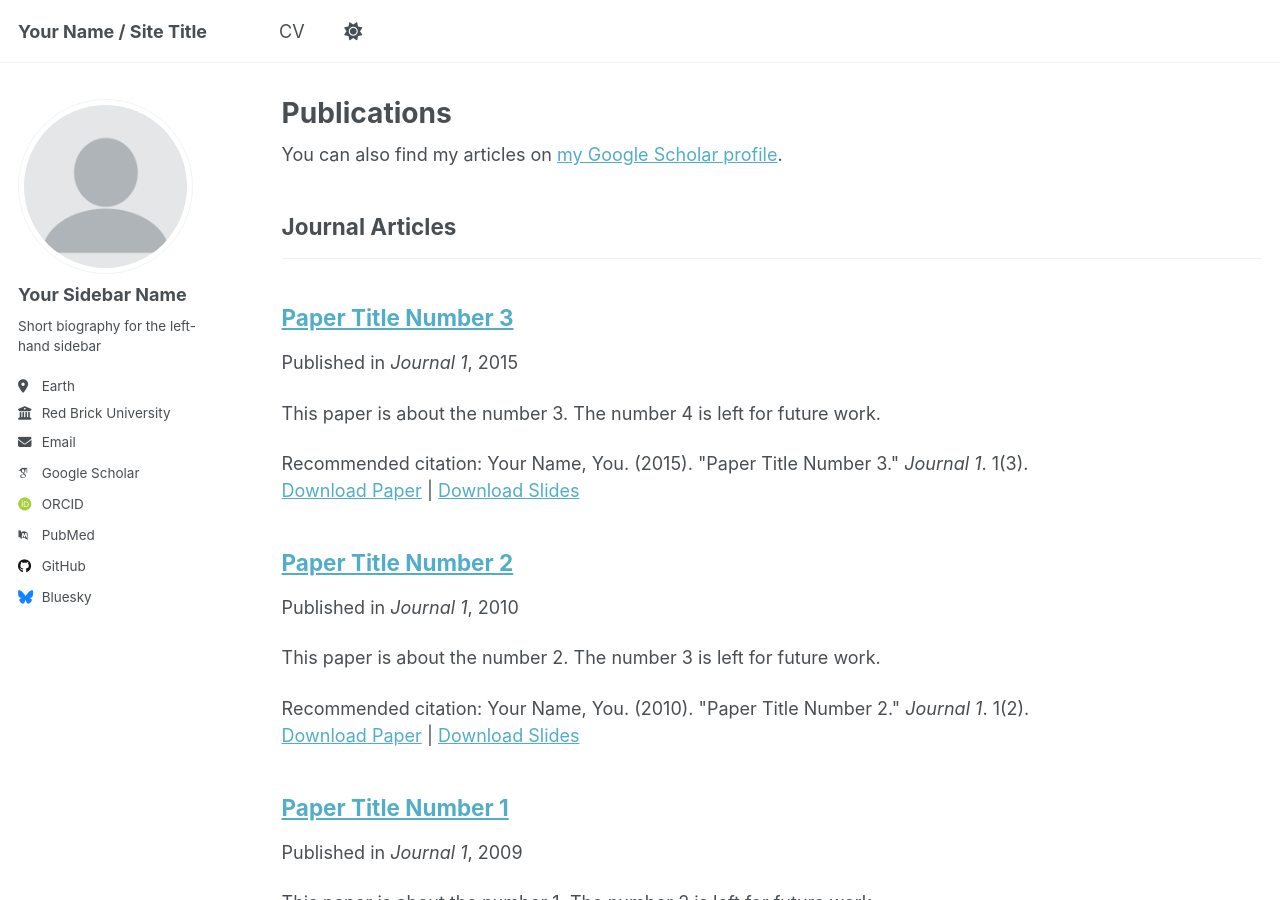
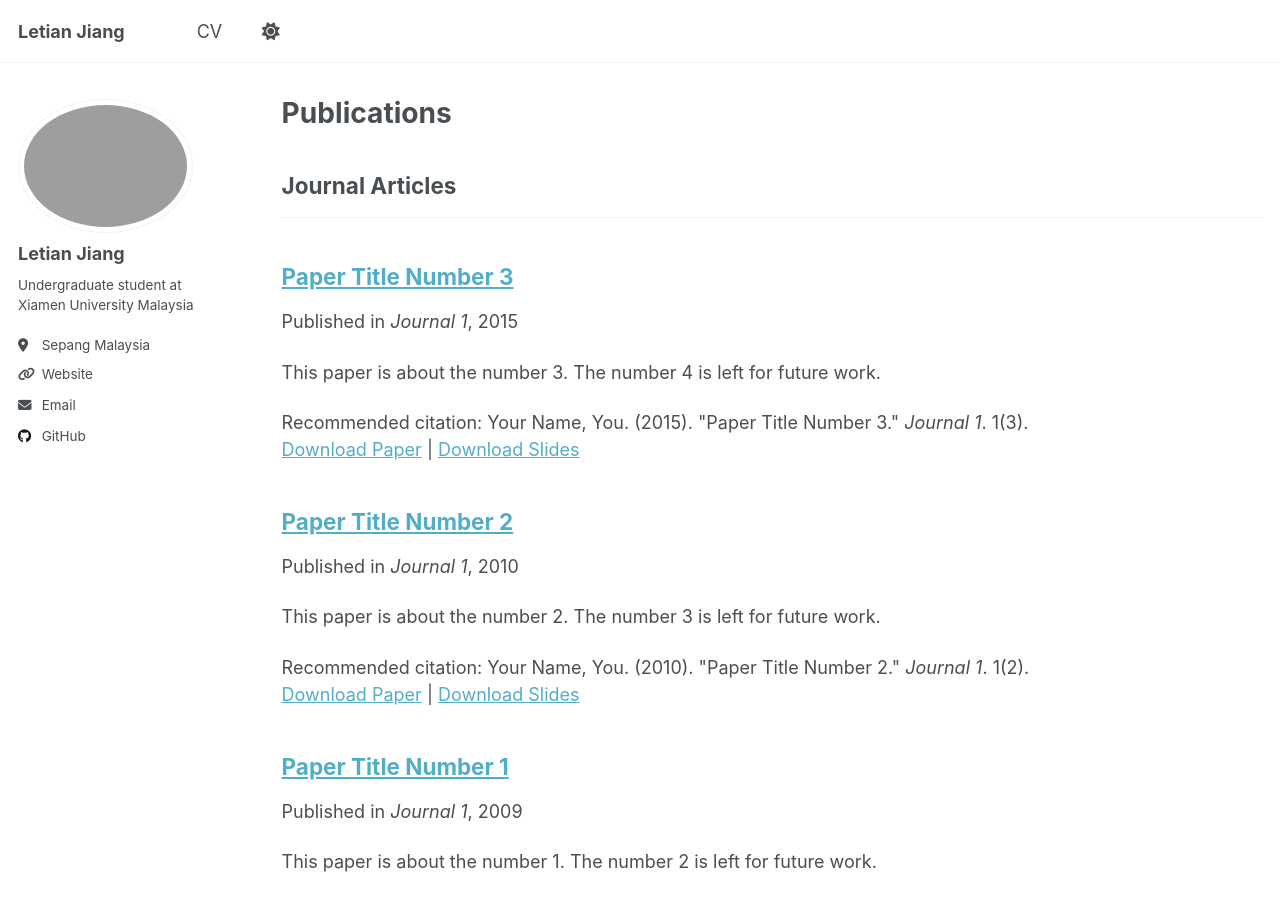
Before and after one commit to LetianJiang2/letianjiang2.github.io, a Jekyll site: the page built from _pages/publications.html, in a window 1280 px wide and 900 px high. Built offline with Jekyll 4.4.1, drawn with Linux system fonts in a browser that asks for light colours; some web fonts are replaced; some of the changed text lies outside the part shown.

Commit message:
Refactor code structure for improved readability and maintainability

```diff
--- a/_config.yml
+++ b/_config.yml
@@ -9,73 +9,28 @@
 # Basic Site Settings
 locale                   : "en-US"
 site_theme               : "default"
-title                    : "Your Name / Site Title"
+title                    : "Letian Jiang" # the title of your site, e.g. "My Academic Page"
 title_separator          : "-"
-name                     : &name "Your Name"
-description              : &description "personal description"
-url                      : https://academicpages.github.io # the base hostname & protocol for your site e.g. "https://[your GitHub username].github.io" or if you already have some other page hosted on Github then use "https://[your GitHub username].github.io/[Your Repo Name]"
+name                     : &name "Letian Jiang"
+description              : &description "Undergraduate student at Xiamen University Malaysia"
+url                      : https://letianjiang2.github.io # the base hostname & protocol for your site e.g. "https://[your GitHub username].github.io" or if you already have some other page hosted on Github then use "https://[your GitHub username].github.io/[Your Repo Name]"
 baseurl                  : "" # the subpath of your site, e.g. "/blog"
-repository               : "academicpages/academicpages.github.io"
+repository               : "letianjiang2/letianjiang2.github.io"
 
 # Site Author - The following control what appear as part of the author content on the side bar.
 #               If a field is blank the icon and link will not appear, otherwise it will be shown.
 #               Additional customization can be done by editing /_includes/author-profile.html
 author:
   # Biographic information
-  avatar           : "profile.png"
-  name             : "Your Sidebar Name"
+  avatar           : "profile.jpg"
+  name             : "Letian Jiang"
   pronouns         : # example: "she/her"
-  bio              : "Short biography for the left-hand sidebar"
-  location         : "Earth"
-  employer         : "Red Brick University"
-  uri              : # URL
-  email            : "none@example.org"
+  bio              : "Undergraduate student at Xiamen University Malaysia"
+  location         : "Sepang Malaysia"
+  uri              : "https://letianjiang2.github.io" # URL to your homepage, e.g. "https://[your GitHub username].github.io"
+  email            : "dylan83538@gmail.com"
 
-  # Academic websites
-  academia         : # URL
-  arxiv            : # URL - Update with the correct link to your profile
-  googlescholar    : "https://scholar.google.com/citations?user=PS_CX0AAAAAJ"
-  impactstory      : # URL
-  orcid            : "http://orcid.org/yourorcidurl"
-  semantic         : # URL
-  pubmed           : "https://www.ncbi.nlm.nih.gov/pubmed/?term=john+snow"
-  researchgate     : # URL
-  scopus           : # URL
-
-  # Repositories and software development
-  bitbucket        : # Username - Update with your username on the site
-  codepen          : # Username
-  dribbble         : # Username
-  github           : "academicpages"
-  kaggle           : # Username
-  stackoverflow    : # User number or user number and name (i.e., use "1" or "1/jeff-atwood")
-
-  # Social media
-  bluesky          : "bsky.app" # Replace this with you Bluesky username
-  facebook         : # Username
-  flickr           : # Username
-  foursquare       : # Username
-  goodreads        : # Username
-  google_plus      : # Username
-  keybase          : # Username
-  instagram        : # Username
-  lastfm           : # Username
-  linkedin         : # Username
-  mastodon         : # URL
-  medium           : # URL
-  pinterest        : # Username
-  soundcloud       : # Username
-  steam            : # Username
-  telegram         : # URL
-  tumblr           : # Username
-  twitter          : # Username for X / Twitter
-  vine             : # Username
-  weibo            : # Username
-  wikipedia        : # Username
-  xing             : # Username
-  youtube          : # Username
-  zhihu            : # Username
-
+  github           : "https://github.com/letianjiang2"
 # Publication Category - The following the list of publication categories and their headings
 publication_category:
   books:
```
Also changed, not shown: images/profile.png (deleted), 1 other file.
